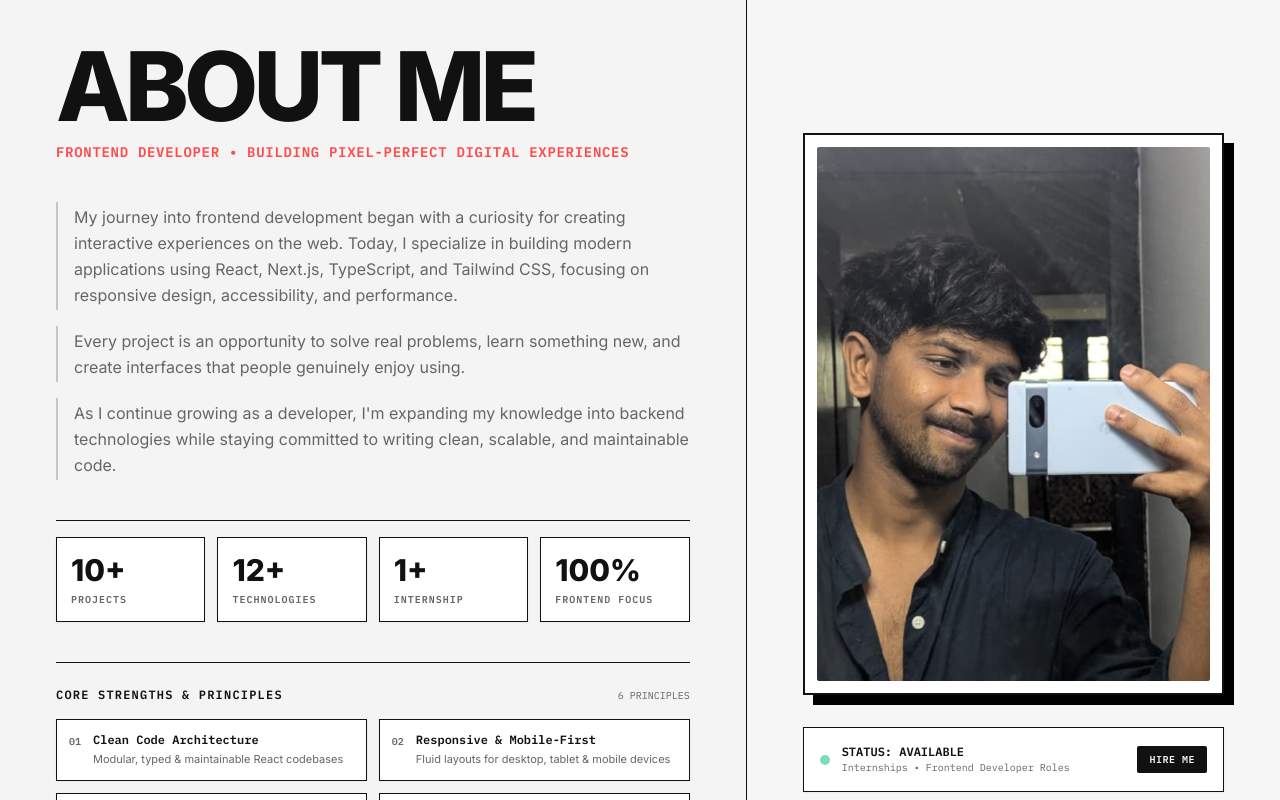
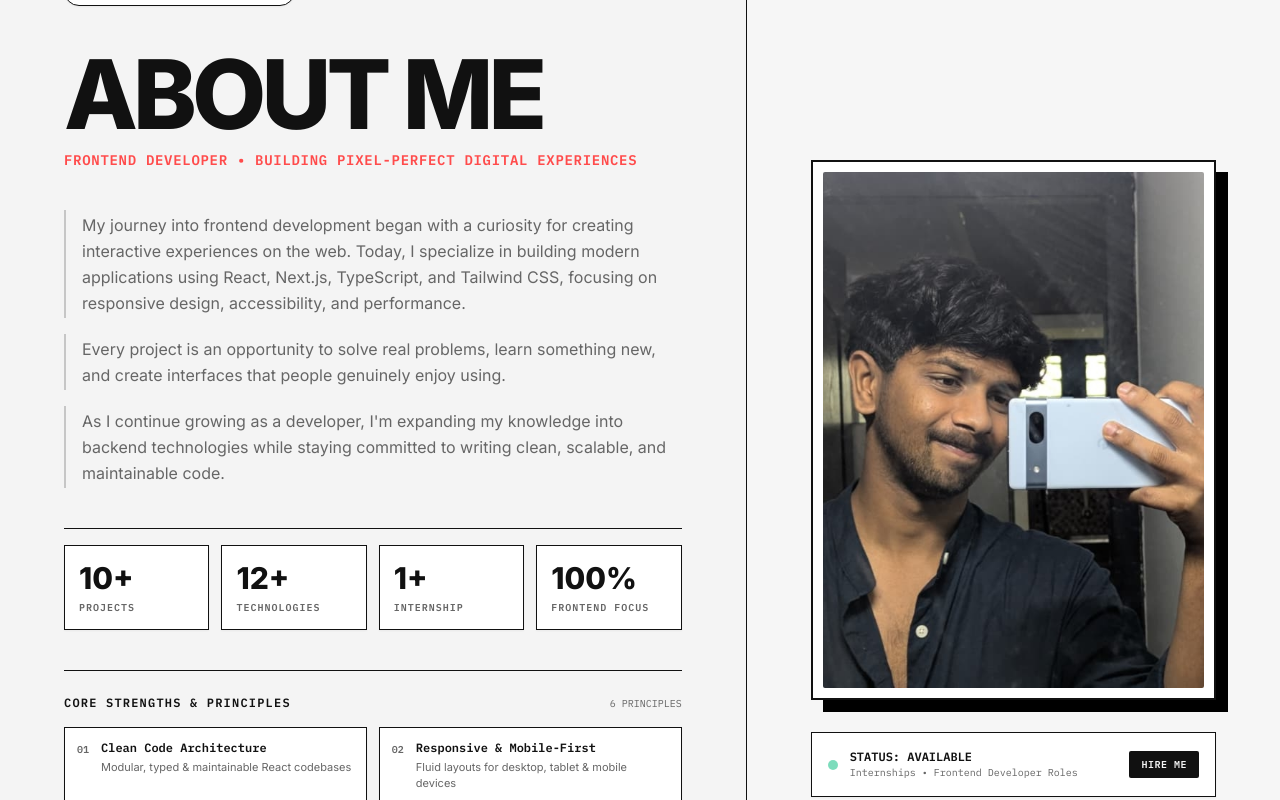
Before and after one commit to navaneethpv/navaneeth-portfolio, a Next.js app: page / in a window 1280 px wide. Shown: the part 1200-2000 px from the top of the page. Built offline with nearby package versions, Linux system fonts and the light colour scheme; some icons are missing.

Commit message:
style: update portfolio layout spacing, enhance responsiveness, and refine social links and project metadata

```diff
--- a/src/components/AboutSection.tsx
+++ b/src/components/AboutSection.tsx
@@ -14,7 +14,7 @@ export const AboutSection: React.FC<AboutSectionProps> = ({ personal }) => {
       <div className="grid grid-cols-1 lg:grid-cols-12 divide-y lg:divide-y-0 lg:divide-x divide-border">
 
         {/* Left side: Bio, Stats & Competencies Grid (7 cols) */}
-        <div className="lg:col-span-7 p-6 sm:p-10 md:p-14 space-y-10">
+        <div className="lg:col-span-7 p-8 sm:p-12 md:p-16 space-y-10">
 
           {/* Top Pill Badge */}
           <div className="inline-flex items-center gap-2 text-xs font-mono uppercase tracking-widest text-primary border border-border px-3.5 py-1.5 bg-card rounded-full shadow-xs font-bold">
@@ -107,10 +107,10 @@ export const AboutSection: React.FC<AboutSectionProps> = ({ personal }) => {
         </div>
 
         {/* Right side: High-Impact Profile Frame & Status Badge (5 cols) */}
-        <div className="lg:col-span-5 p-6 sm:p-10 md:p-14 relative flex flex-col items-center justify-center bg-card/20 min-h-125 gap-8">
+        <div className="lg:col-span-5 p-8 sm:p-12 md:p-16 relative flex flex-col items-center justify-center bg-card/20 min-h-125 gap-8">
 
           {/* Main Photo Card Frame */}
-          <div className="relative w-full max-w-md aspect-3/4 border-2 border-primary p-3 bg-card shadow-[10px_10px_0px_0px_rgba(0,0,0,1)] dark:shadow-[10px_10px_0px_0px_rgba(255,255,255,0.15)] rounded-md overflow-hidden group">
+          <div className="relative w-full max-w-lg aspect-3/4 border-2 border-primary p-2.5 bg-card shadow-[12px_12px_0px_0px_rgba(0,0,0,1)] dark:shadow-[12px_12px_0px_0px_rgba(255,255,255,0.15)] rounded-md overflow-hidden group">
             {/* eslint-disable-next-line @next/next/no-img-element */}
             <img
               src={personal.bioImage}
@@ -120,7 +120,7 @@ export const AboutSection: React.FC<AboutSectionProps> = ({ personal }) => {
           </div>
 
           {/* Floating Availability Badge */}
-          <div className="w-full max-w-md p-4 bg-card border border-border rounded-md shadow-xs flex items-center justify-between">
+          <div className="w-full max-w-lg p-4 bg-card border border-border rounded-md shadow-xs flex items-center justify-between">
             <div className="flex items-center gap-3">
               <span className="w-2.5 h-2.5 rounded-full bg-emerald-500 animate-pulse"></span>
               <div className="flex flex-col">
--- a/src/components/ContactSection.tsx
+++ b/src/components/ContactSection.tsx
@@ -56,7 +56,7 @@ export const ContactSection: React.FC<ContactSectionProps> = ({ personal }) => {
             <p className="text-xs font-mono text-primary uppercase tracking-widest font-bold">
               Connect Elsewhere
             </p>
-            <div className="flex gap-6">
+            <div className="flex flex-wrap gap-3 md:gap-4">
               {personal.socials.map((social, idx) => (
                 <a
                   key={idx}
--- a/src/data/portfolioData.ts
+++ b/src/data/portfolioData.ts
@@ -66,7 +66,7 @@ export interface Project {
   techStack: string[];
   image: string;
   liveDemoUrl: string;
-  githubUrl: string;
+  githubUrl?: string;
   caseStudy: CaseStudyData;
 }
 
@@ -152,9 +152,10 @@ export const portfolioData: PortfolioData = {
     versionTag: "PORTFOLIO v1.0",
     accoladeTag: "FRONTEND DEVELOPER",
     socials: [
-      { name: "GitHub", icon: "lucide:github", url: "https://github.com/navaneethpv-dev" },
+      { name: "GitHub", icon: "lucide:github", url: "https://github.com/navaneethpv" },
       { name: "LinkedIn", icon: "lucide:linkedin", url: "https://www.linkedin.com/in/navaneethpv-dev" },
       { name: "Email", icon: "lucide:mail", url: "mailto:navaneethpv.dev@gmail.com" },
+      { name: "Whatsapp", icon: "ri:whatsapp-fill", url: "https://wa.me/+916282592895" },
     ],
   },
   projects: [
@@ -344,7 +345,7 @@ export const analyzeImageForVisualSearch = async (buffer: Buffer, mimeType: stri
       techStack: ["React", "TypeScript", "Vite", "Tailwind CSS", "Framer Motion", "React Router"],
       image:
         "https://images.unsplash.com/photo-1522071820081-009f0129c71c?auto=format&fit=crop&w=800&q=80",
-      liveDemoUrl: "#",
+      liveDemoUrl: "https://www.contacts.jcompattambi.com",
       githubUrl: "#",
       caseStudy: {
         breadcrumbCategory: "03 / EXOUZIA INTERNSHIP - JCOM",
```
